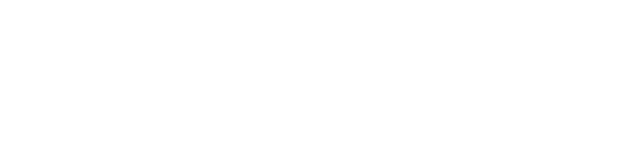
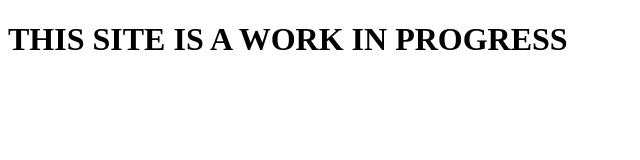
Before and after one commit to Munsterlandr/terra-arcana, a plain HTML site: page index.html in a window 1280 px wide. Shown: the whole page, without its empty margins (0-640 px from the left). Drawn offline with Linux system fonts and the light colour scheme.

Commit message:
added temp content to site, hopefully it works now

```diff
--- a/index.html
+++ b/index.html
@@ -4,4 +4,5 @@
     <link rel="stylesheet" href="terra-arcana/style.css">
 </head>
 <body>
+    <h1>THIS SITE IS A WORK IN PROGRESS</h1>
 </body>
```
